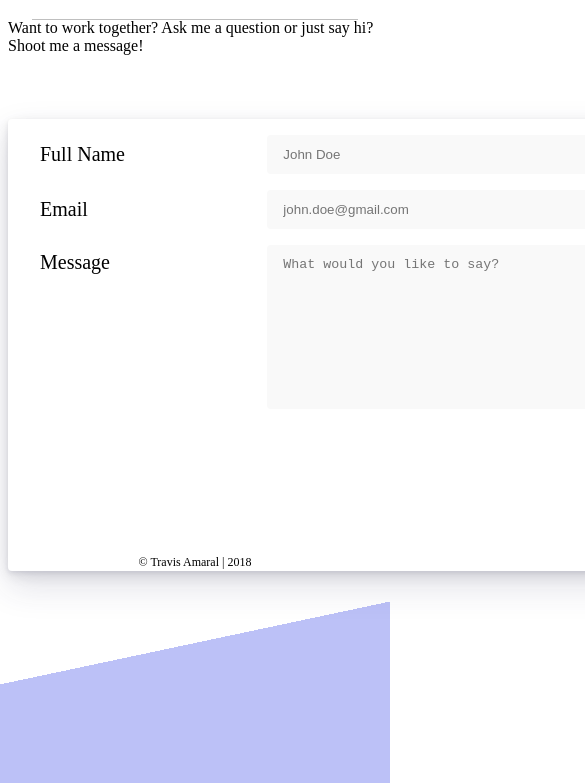
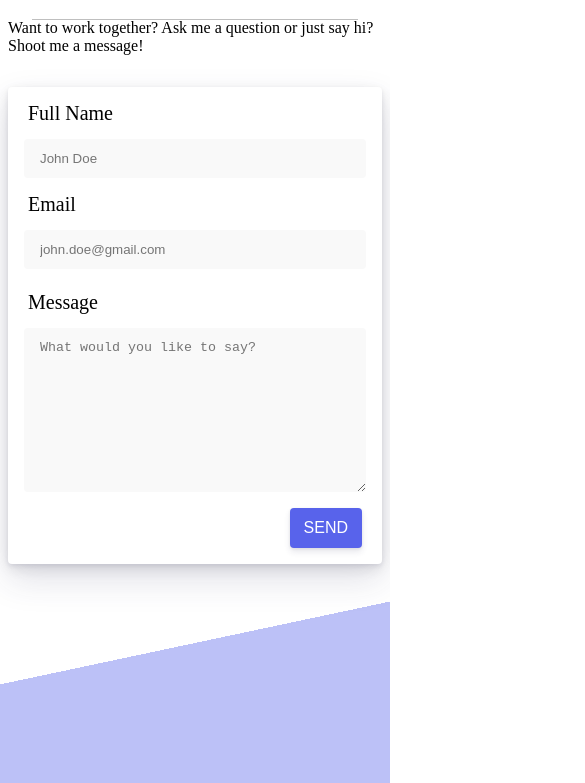
Before and after one commit to travispamaral/travisamaral.com, a Gatsby site: page /contact in a window 390 px wide. Shown: the part 61-844 px from the top of the page, 585 px wide, since content can reach past the window. Built offline with nearby package versions, Linux system fonts and the light colour scheme; Gatsby itself is replaced by a stand-in of ours.

Commit message:
refactor(contact) Move inline styles to scss file & style mobile

```diff
--- /dev/null
+++ b/assets/scss/pages/contact.scss
@@ -0,0 +1,12 @@
+.form-wrapper {
+  width: auto;
+  max-width: 600px;
+  min-height: 360px;
+  margin-top: 2rem;
+  padding: 1rem 2rem;
+  border-radius: 4px;
+  box-shadow: 0 2px 4px rgba(50, 50, 93, .1), 0 15px 35px rgba(50, 50, 93, .15), 0 5px 15px rgba(0, 0, 0, .1);
+  background-color: #fff;
+  @media screen and (max-width: 600px) {
+  }
+}
--- a/src/components/ContactForm/Form.scss
+++ b/src/components/ContactForm/Form.scss
@@ -56,3 +56,20 @@ textarea {
 textarea {
   min-height: 140px;
 }
+
+@media screen and (max-width: 600px) {
+  .row {
+    flex-direction: column;
+  }
+  button {
+    margin-right: -.75rem;
+  }
+  label {
+    align-self: flex-start;
+    margin: 0 0 1rem -.75rem;
+  }
+  input,
+  textarea {
+    width: 100%;
+  }
+}
--- a/src/pages/contact.js
+++ b/src/pages/contact.js
@@ -1,37 +1,23 @@
 import React, { Component } from 'react'
 
+import '../../assets/scss/pages/contact.scss'
+
 import Header from '../components/Header/Header'
-import Footer from '../components/Footer/Footer'
 import RightSlice from '../components/Slice/RightSlice'
 import Form from '../components/ContactForm/Form'
 
-const styles = {
-  width: '700px',
-  minHeight: '420px',
-  borderRadius: '4px',
-  backgroundColor: '#fff',
-  boxShadow: '0 2px 4px rgba(50, 50, 93, .1), 0 15px 35px rgba(50, 50, 93, .15), 0 5px 15px rgba(0, 0, 0, .1)',
-  padding: '1rem 2rem',
-  marginTop: '4rem',
-}
-
-class Contact extends Component {
-  render() {
+export default ({ data }) => {
   return (
     <div className="contact-page">
       <Header />
       <div className="content">
         <h1>Contact</h1>
         <p>Want to work together? Ask me a question or just say hi? Shoot me a message!</p>
-          <div style={styles}>
+        <div className="form-wrapper">
           <Form />
         </div>
       </div>
-        <Footer />
       <RightSlice />
     </div>
-    );
+  )
 }
-}
-
-export default Contact;
```
Lines whose indentation alone changed are shown as unchanged.
